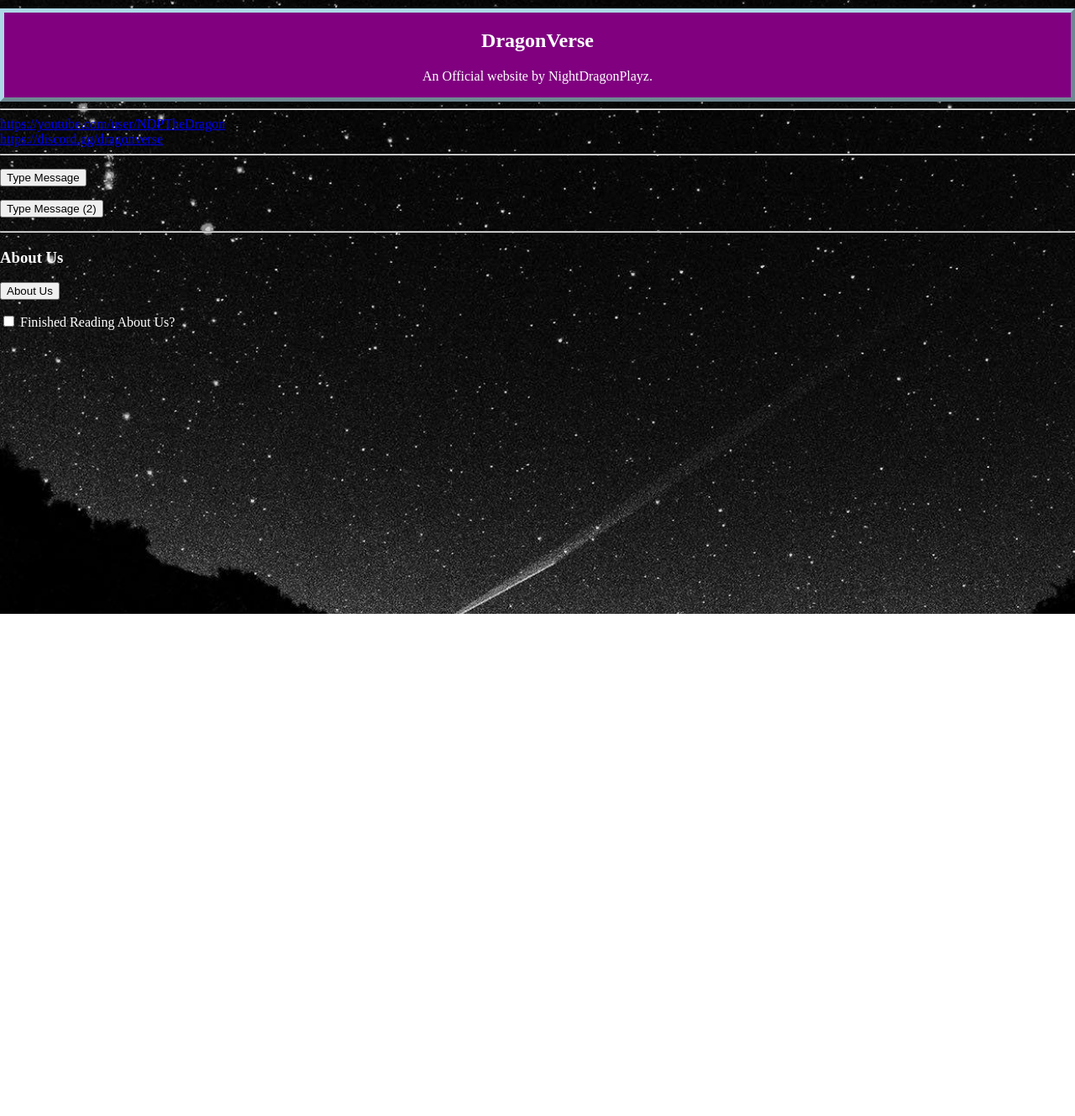
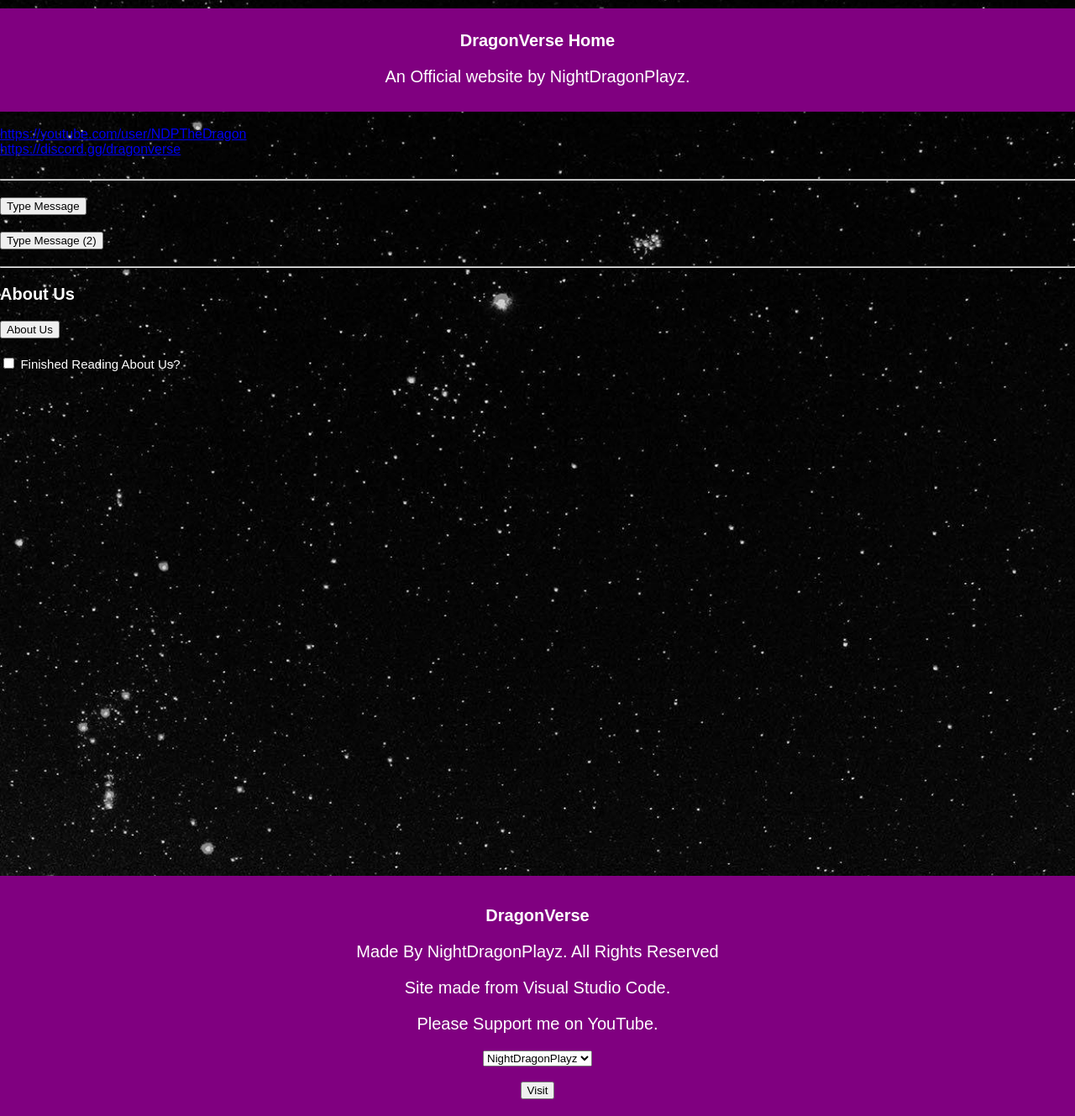
Before and after one commit to dragonverse/dragonverse.github.io, a plain HTML site: page index.html in a window 1280 px wide. Shown: the part 80-1409 px from the top of the page at 84% size. Before the commit the page ends 811 px from the top, so only its background shows below. Drawn offline with Linux system fonts and the light colour scheme.

Commit message:
Changed font. Added a footer

```diff
--- a/index.html
+++ b/index.html
@@ -22,19 +22,28 @@
       background-position: center;
       background-repeat: no-repeat;
       background-size: cover;
+      background-attachment: fixed;
+
+      font-family: Arial, Helvetica, sans-serif;
     }
 
     h1 {
       color: purple;
     }
 
-    .myDiv {
-      border: 5px outset lightblue;
+    .titleText {
+      padding: 10px;
+      background-color: purple;
+      text-align: center;
+    }
+
+    .bottomBox {
+      padding: 20px;
       background-color: purple;
       text-align: center;
     }
   </style>
-  <title>DragonVerse</title>
+  <title>DragonVerse Home</title>
 
   <script>
     var i = 0;
@@ -79,7 +88,9 @@
 
 <body class="bg">
   <div style="background-color: lightgray; margin: 11px; position: relative;">
+      <a href="www.dragonver.se/">
     <img src="NDP.jpg" alt="NDP" width="50" height="50" style="display:inline-block; vertical-align: middle;">
+    <a>
     <div class="topnav" style="display:inline-block;">
       <a class="active" href="index.html">Home</a>
       <a href="messagecontact.html">Message</a>
@@ -89,45 +100,66 @@
       </form>
     </div>
   </div>
-
   <br>
 
 
-  <div class="myDiv">
-    <h2 style="color:white;">DragonVerse</h2>
-    <p style="color:white;">An Official website by NightDragonPlayz.</p>
+  <div class="titleText">
+    <h2 style="color:white; font-size: 20px;">DragonVerse Home</h2>
+    <p style="color:white; font-size: 20px;">An Official website by NightDragonPlayz.</p>
   </div>
 
+  <br>
   </div>
 
 
-  <hr>
+
   <a href="https://youtube.com/c/nightdragonplayz" target="_blank">https://youtube.com/user/NDPTheDragon</a>
   <br>
   <a href="https://discord.link/dragonverse" target="_blank">https://discord.gg/dragonverse</a>
+  <br>
+  <br>
   <hr>
 
 
-  <p id="demo" style="color:white;"></p>
+  <p id="demo" style="color:white; font-size: 20px;"></p>
   <button onclick="typeWriter()">Type Message</button>
 
   <p id="demo"></p>
 
 
-  <p id="demo" style="color:white;"></p>
+  <p id="demo" style="color:white; font-size: 20px;"></p>
   <button onclick="typeWriter2()">Type Message (2)</button>
 
-  <p id="demo2" style="color:white;"></p>
+  <p id="demo2" style="color:white; font-size: 20px;"></p>
 
   <hr>
-  <h3 style="color:white;">About Us</h3>
-  <p style="color:white;"></p>
-  <p id="demo" style="color:white;"></p>
+  <h3 style="color:white; font-size: 20px;">About Us</h3>
+  <p style="color:white; font-size: 20px;"></p>
+  <p id="demo" style="color:white; font-size: 20px;"></p>
   <button onclick="typeWriter3()">About Us</button>
 
-  <p id="demo3" style="color:white;"></p>
+  <p id="demo3" style="color:white; font-size: 20px;"></p>
 
   <input type="checkbox" unchecked="unchecked" name="remember">
-  <span style="color:white">Finished Reading About Us?</span>
+  <span style="font-family:sans-serif; color:white; font-size: 15px;">Finished Reading About Us?</span>
   </label>
   </div>
+
+  <div style="height: 600px;">
+
+  </div>
+
+  <div class="bottomBox">
+    <h2 style="color:white; font-size: 20px;">DragonVerse</h2>
+    <p style="color:white; font-size: 20px;">Made By NightDragonPlayz. All Rights Reserved</p>
+    <p style="color:white; font-size: 20px;">Site made from Visual Studio Code.<p>
+    <p style="color:white; font-size: 20px;">Please Support me on YouTube.<p>
+      <form action="youtube.com/nightdragonplayz">
+        <select name="cars" id="cars">
+          <option value="ndp">NightDragonPlayz</option>
+        </select>
+        <br><br>
+        <input type="submit" value="Visit">
+      </form>
+  </div>
+</body>
```
Also changed, not shown: link.html (+1 -1 lines), messagecontact.html (+2 -2 lines), signin.html (+1 -0 lines).
